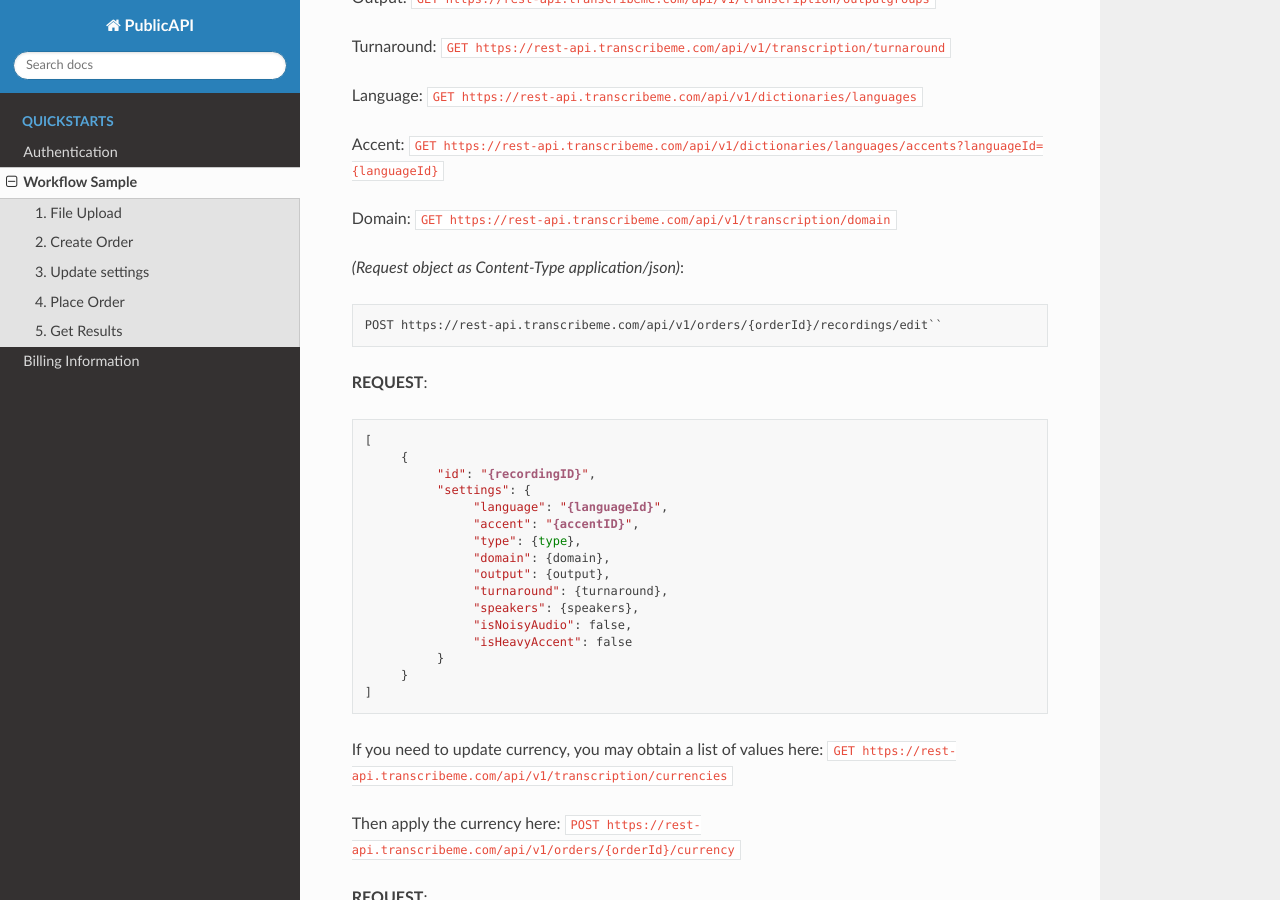
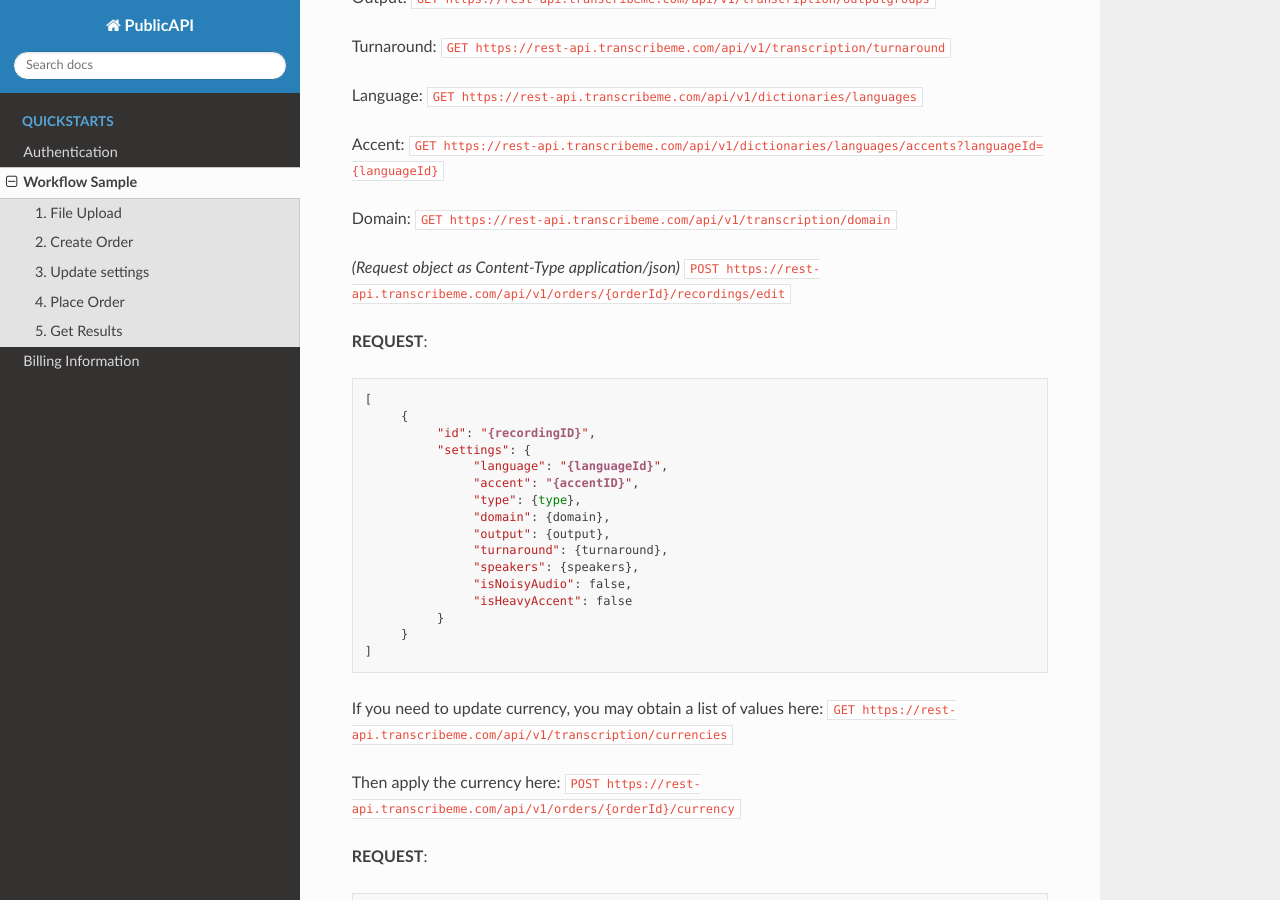
Before and after one commit to TranscribeMe/Docs, a Sphinx documentation site: the page built from docs/quickstarts/0_overview.rst, in a window 1280 px wide and 900 px high, scrolled down 2147 px. Built offline with Sphinx 7.4.7 and the Read the Docs theme 2.0.0, drawn with Linux system fonts in a browser that asks for light colours.

```diff
--- a/docs/quickstarts/0_overview.rst
+++ b/docs/quickstarts/0_overview.rst
@@ -77,9 +77,8 @@ Accent: ``GET https://rest-api.transcribeme.com/api/v1/dictionaries/languages/ac
 
 Domain: ``GET https://rest-api.transcribeme.com/api/v1/transcription/domain``
 
-*(Request object as Content-Type application/json)*::
-
-     POST https://rest-api.transcribeme.com/api/v1/orders/{orderId}/recordings/edit``
+*(Request object as Content-Type application/json)*
+``POST https://rest-api.transcribeme.com/api/v1/orders/{orderId}/recordings/edit``
 
 **REQUEST**::
 
```
